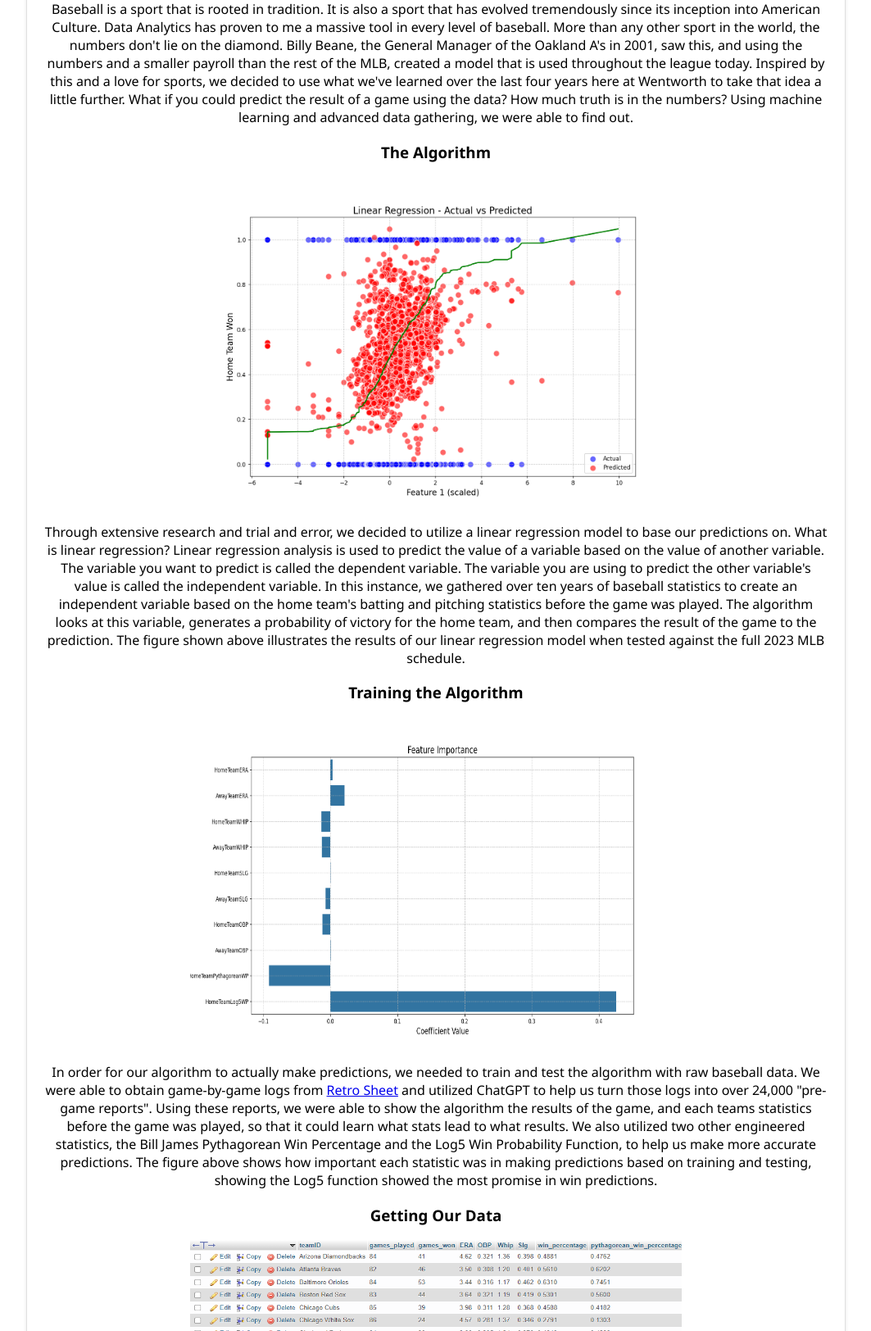
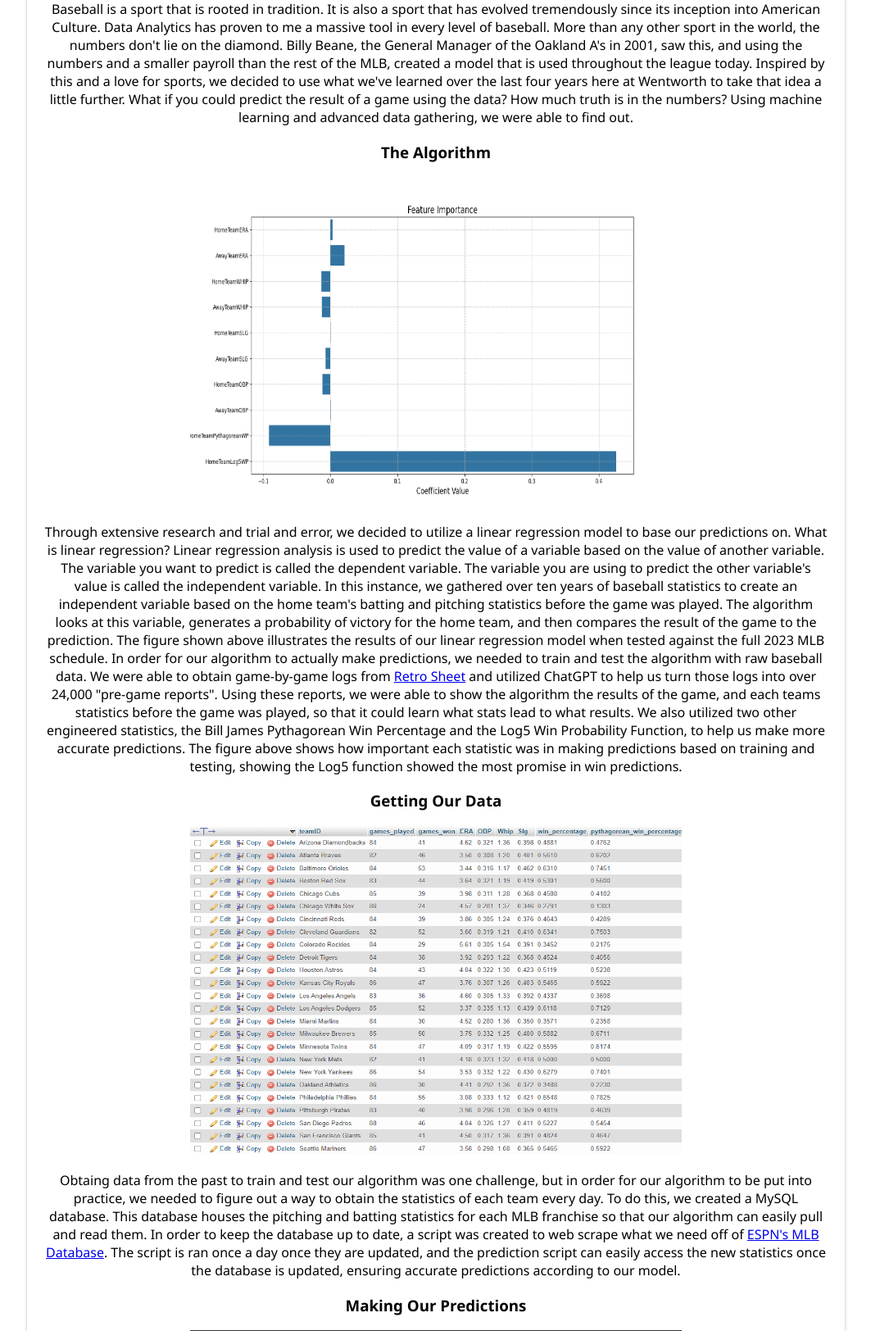
Before and after one commit to esteveeATWIT/CrystalBall, a Flask app: page /project in a window 1280 px wide. Shown: the part 700-2324 px from the top of the page at 82% size, without its empty margins (108-1171 px from the left). Run offline with Flask 3, Linux system fonts and the light colour scheme.

Commit message:
changes to project page

```diff
--- a/app/templates/project.html
+++ b/app/templates/project.html
@@ -16,7 +16,7 @@
             the numbers? Using machine learning and advanced data gathering, we were able to find out.
         </p>
         <h3>The Algorithm</h3>
-        <img src="{{ url_for('static', filename='images/linregmodel.png') }}" alt="Linear Regression Model" style="width: 600px; height: 400px"/>
+        <img src="{{ url_for('static', filename='images/featureimportance.png') }}" alt="Linear Regression Model" style="width: 600px; height: 400px"/>
         <p>
             Through extensive research and trial and error, we decided to utilize a linear regression model to base our predictions on. What is linear regression?
             Linear regression analysis is used to predict the value of a variable based on the value of another variable. The variable you want to predict is called
@@ -24,10 +24,6 @@
             over ten years of baseball statistics to create an independent variable based on the home team's batting and pitching statistics before the game was played.
             The algorithm looks at this variable, generates a probability of victory for the home team, and then compares the result of the game to the prediction. The figure
             shown above illustrates the results of our linear regression model when tested against the full 2023 MLB schedule.
-        </p>
-        <h3>Training the Algorithm</h3>
-        <img src="{{ url_for('static', filename='images/featureimportance.png') }}" alt="Feature Importance Chart" style="width: 600px; height: 400px"/>
-        <p>
             In order for our algorithm to actually make predictions, we needed to train and test the algorithm with raw baseball data. We were able to obtain game-by-game
             logs from <a href="https://www.retrosheet.org/">Retro Sheet</a> and utilized ChatGPT to help us turn those logs into over 24,000 "pre-game reports". Using these
             reports, we were able to show the algorithm the results of the game, and each teams statistics before the game was played, so that it could learn what stats lead
```
